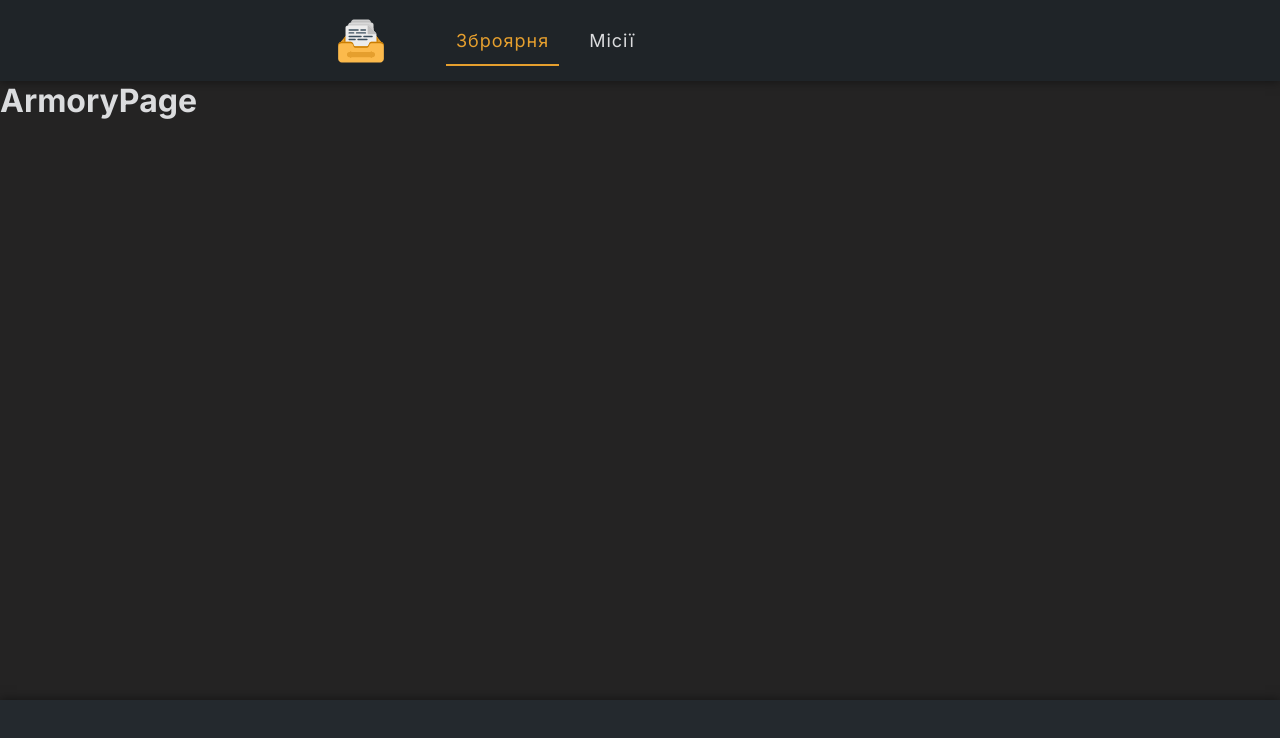
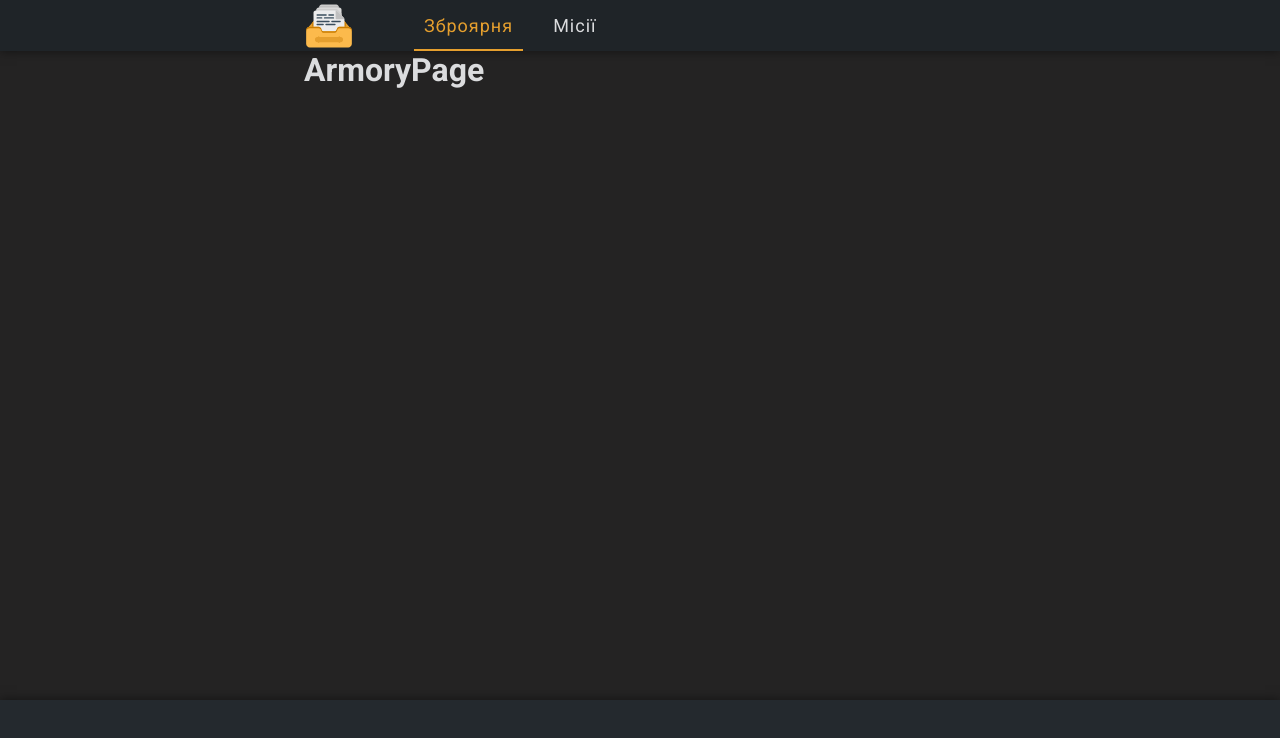
Before and after one commit to Ruslan-Batsulia/war-lybrary, a Next.js app: page /armory in a window 1280 px wide. Shown: the top 738 px of the page. Built offline with nearby package versions, Linux system fonts and the light colour scheme.

Commit message:
Add container in components

```diff
--- a/src/app/layout.tsx
+++ b/src/app/layout.tsx
@@ -1,10 +1,14 @@
 import type { Metadata } from "next";
-import { Inter } from "next/font/google";
+import { Roboto } from "next/font/google";
 import { Footer, Header } from "@/components";
 
 import "@/styles/globals.scss";
 
-const inter = Inter({ subsets: ["latin"] });
+const roboto = Roboto({
+  weight: ["300", "400", "500", "700"],
+  subsets: ["latin"],
+  display: "swap",
+});
 
 export const metadata: Metadata = {
   title: "",
@@ -18,9 +22,9 @@ export default function RootLayout({
 }>) {
   return (
     <html lang="en">
-      <body className={inter.className}>
+      <body className={roboto.className}>
         <Header />
-        {children}
+        <main>{children}</main>
         <Footer />
       </body>
     </html>
--- a/src/components/ArmoryPage/ArmoryPage.scss
+++ b/src/components/ArmoryPage/ArmoryPage.scss
@@ -0,0 +1,5 @@
+.armory-page {
+  &__container {
+    padding: 80px 60px;
+  }
+}
--- a/src/components/ArmoryPage/ArmoryPage.tsx
+++ b/src/components/ArmoryPage/ArmoryPage.tsx
@@ -2,8 +2,10 @@ import "./ArmoryPage.scss";
 
 export default function ArmoryPage() {
   return(
-    <main>
-      <h1>ArmoryPage</h1>
-    </main>
+    <div className="armory-page">
+      <div className="container armory-page__container">
+        <h1>ArmoryPage</h1>
+      </div>
+    </div>
   )
 }
--- a/src/components/Header/Header.scss
+++ b/src/components/Header/Header.scss
@@ -14,7 +14,7 @@
   background-color: getColor("BlackColorTop");
   box-shadow: 0px 0px 10px rgba(0, 0, 0, 0.5);
 
-  & .header-container {
+  &__container {
     padding: 15px 80px;
     display: flex;
     align-items: center;
--- a/src/components/Header/Header.tsx
+++ b/src/components/Header/Header.tsx
@@ -11,7 +11,7 @@ export default function Header() {
 
   return (
     <header className="header">
-      <div className="container header-container">
+      <div className="container header__container">
         <Link href="/" className="header__icon">
           <Image src={library} alt="library icon" height={50} />
         </Link>
--- a/src/components/HomePage/HomePage.scss
+++ b/src/components/HomePage/HomePage.scss
@@ -0,0 +1,12 @@
+@import "./../../styles/_variables.scss";
+@import "./../../styles/_mixins.scss";
+
+.home-page {
+  &__container {
+    padding: 80px 60px;
+  }
+
+  & h1 {
+    margin: 0 auto;
+  }
+}
--- a/src/components/HomePage/HomePage.tsx
+++ b/src/components/HomePage/HomePage.tsx
@@ -2,8 +2,10 @@ import "./HomePage.scss";
 
 export default function HomePage() {
   return(
-    <main>
-      <h1>HomePage</h1>
-    </main>
-  )
+    <div className="home-page">
+      <div className="container home-page__container">
+        <h1>WELCOME</h1>
+      </div>
+    </div>
+  );
 }
--- a/src/components/MissionsPage/MissionsPage.tsx
+++ b/src/components/MissionsPage/MissionsPage.tsx
@@ -2,8 +2,10 @@ import "./MissionsPage.scss";
 
 export default function MissionsPage() {
   return(
-    <main>
-      <h1>MissionsPage</h1>
-    </main>
+    <div className="missions-page">
+      <div className="container missions-page__container">
+        <h1>MissionsPage</h1>
+      </div>
+    </div>
   )
 }
```
